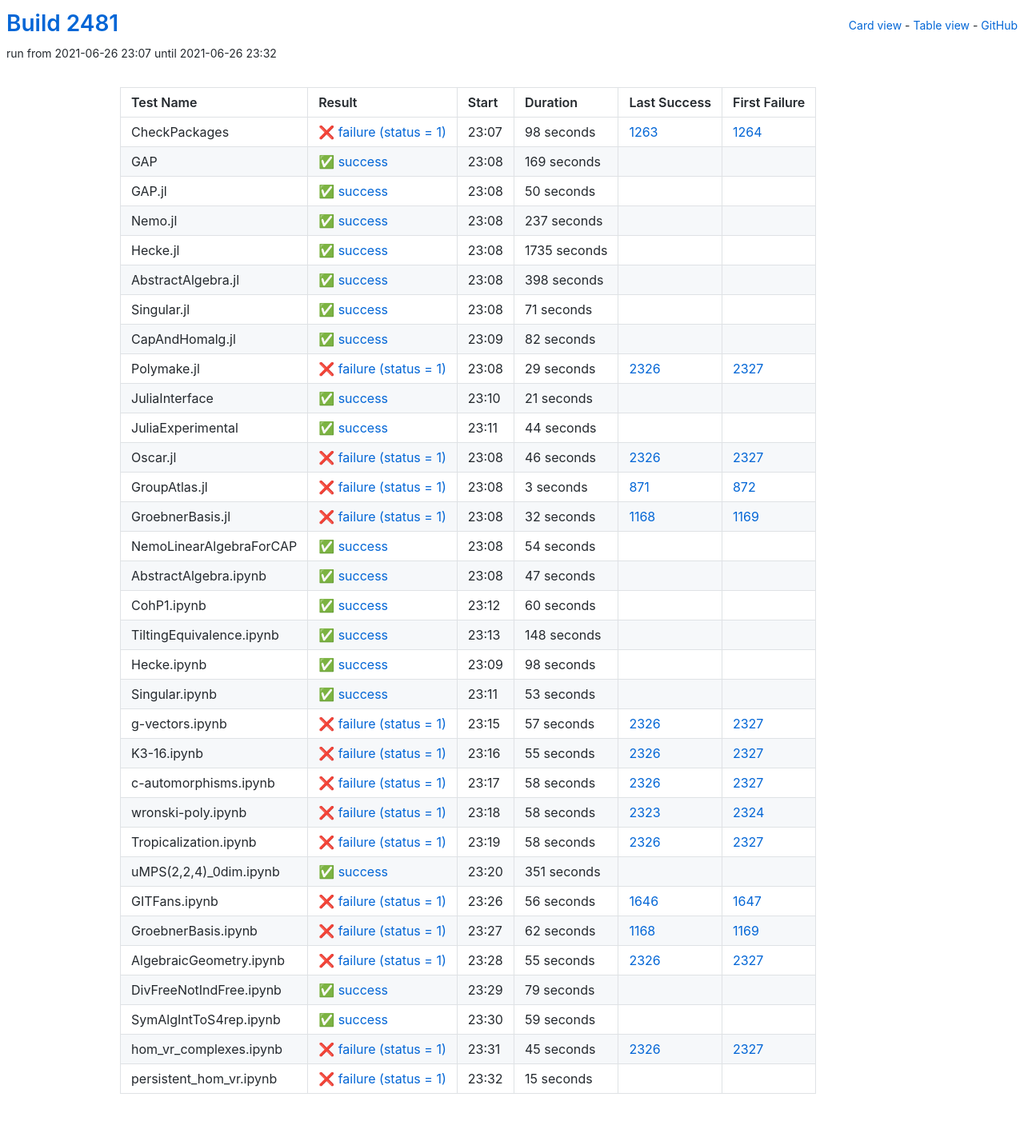
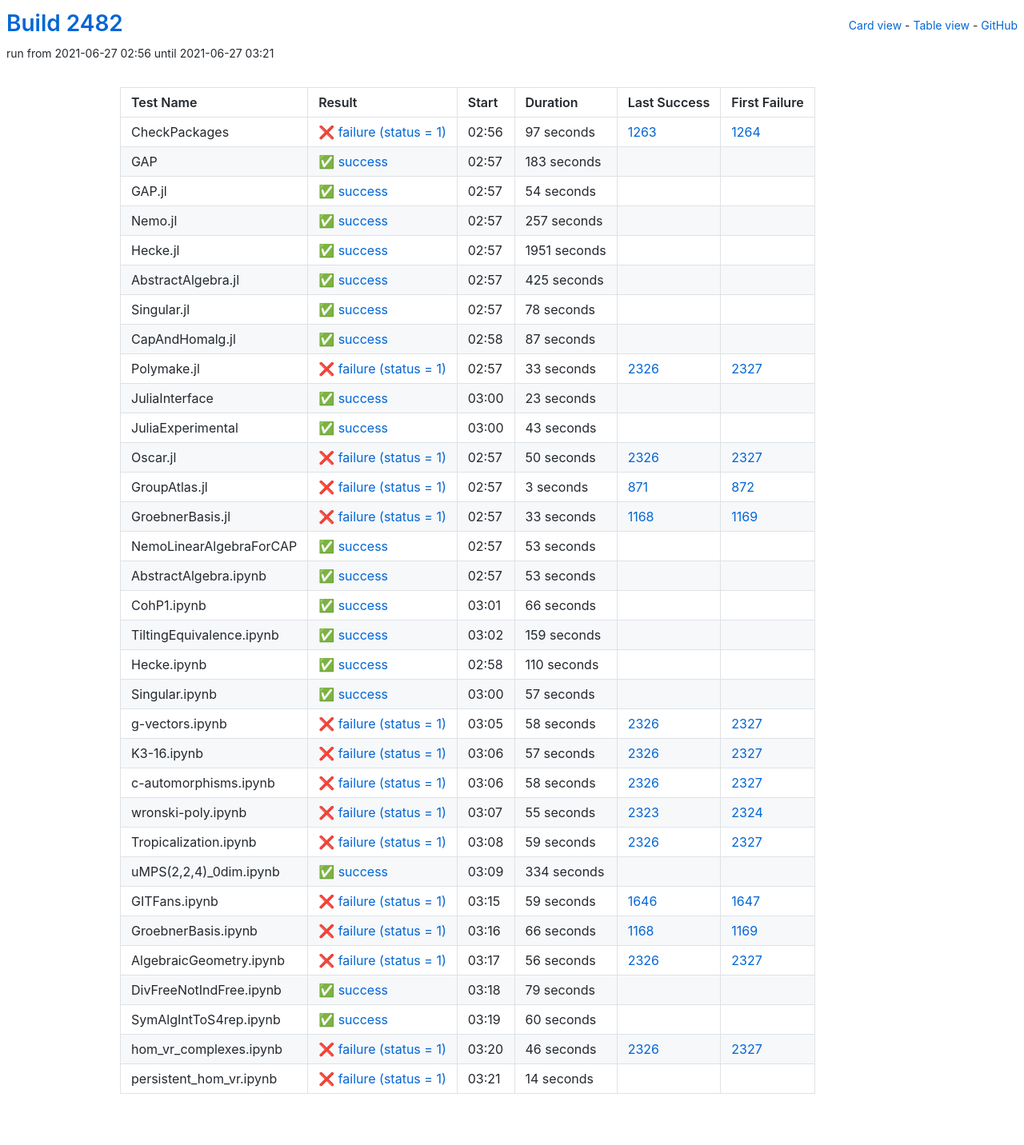
Before and after one commit to oscar-system/oscar-ci-status-stable, a Jekyll site: the page built from table.html, in a window 1280 px wide. Shown: the whole page at 80% size. Built offline with Jekyll 4.4.1, drawn with Linux system fonts in a browser that asks for light colours.

Commit message:
Build #2482

```diff
--- a/_data/ci.yml
+++ b/_data/ci.yml
@@ -1,6 +1,6 @@
 ---
-build: 2481
-build_url: https://oscarci.mathematik.uni-kl.de/job/oscar-stable/2481/
+build: 2482
+build_url: https://oscarci.mathematik.uni-kl.de/job/oscar-stable/2482/
 job: oscar-stable
 organization: oscar-system
 repo: oscar-ci-status-stable
@@ -8,152 +8,152 @@ repourl: https://github.com/oscar-system/oscar-ci-status-stable
 tests:
 - name: CheckPackages
   id: checkpackages
-  log: https://oscarci.mathematik.uni-kl.de/job/oscar-stable/2481/artifact/logs/build-2481/CheckPackages.log
-  start: 2021-06-26 23:07
+  log: https://oscarci.mathematik.uni-kl.de/job/oscar-stable/2482/artifact/logs/build-2482/CheckPackages.log
+  start: 2021-06-27 02:56
   success: false
   exitcode: 1
   status: failure
-  duration: 98
+  duration: 97
   last_success: 1263
   last_success_url: https://oscarci.mathematik.uni-kl.de/job/oscar-stable/1263/
   first_failure: 1264
   first_failure_url: https://oscarci.mathematik.uni-kl.de/job/oscar-stable/1264/
 - name: GAP
   id: gap
-  log: https://oscarci.mathematik.uni-kl.de/job/oscar-stable/2481/artifact/logs/build-2481/GAP.log
-  start: 2021-06-26 23:08
+  log: https://oscarci.mathematik.uni-kl.de/job/oscar-stable/2482/artifact/logs/build-2482/GAP.log
+  start: 2021-06-27 02:57
   success: true
   exitcode: 0
   status: success
-  duration: 169
+  duration: 183
   last_success: false
   last_success_url:
   first_failure: false
   first_failure_url:
 - name: GAP.jl
   id: gap-jl
-  log: https://oscarci.mathematik.uni-kl.de/job/oscar-stable/2481/artifact/logs/build-2481/GAP.jl.log
-  start: 2021-06-26 23:08
+  log: https://oscarci.mathematik.uni-kl.de/job/oscar-stable/2482/artifact/logs/build-2482/GAP.jl.log
+  start: 2021-06-27 02:57
   success: true
   exitcode: 0
   status: success
-  duration: 50
+  duration: 54
   last_success: false
   last_success_url:
   first_failure: false
   first_failure_url:
 - name: Nemo.jl
   id: nemo-jl
-  log: https://oscarci.mathematik.uni-kl.de/job/oscar-stable/2481/artifact/logs/build-2481/Nemo.jl.log
-  start: 2021-06-26 23:08
+  log: https://oscarci.mathematik.uni-kl.de/job/oscar-stable/2482/artifact/logs/build-2482/Nemo.jl.log
+  start: 2021-06-27 02:57
   success: true
   exitcode: 0
   status: success
-  duration: 237
+  duration: 257
   last_success: false
   last_success_url:
   first_failure: false
   first_failure_url:
 - name: Hecke.jl
   id: hecke-jl
-  log: https://oscarci.mathematik.uni-kl.de/job/oscar-stable/2481/artifact/logs/build-2481/Hecke.jl.log
-  start: 2021-06-26 23:08
+  log: https://oscarci.mathematik.uni-kl.de/job/oscar-stable/2482/artifact/logs/build-2482/Hecke.jl.log
+  start: 2021-06-27 02:57
   success: true
   exitcode: 0
   status: success
-  duration: 1735
+  duration: 1951
   last_success: false
   last_success_url:
   first_failure: false
   first_failure_url:
 - name: AbstractAlgebra.jl
   id: abstractalgebra-jl
-  log: https://oscarci.mathematik.uni-kl.de/job/oscar-stable/2481/artifact/logs/build-2481/AbstractAlgebra.jl.log
-  start: 2021-06-26 23:08
+  log: https://oscarci.mathematik.uni-kl.de/job/oscar-stable/2482/artifact/logs/build-2482/AbstractAlgebra.jl.log
+  start: 2021-06-27 02:57
   success: true
   exitcode: 0
   status: success
-  duration: 398
+  duration: 425
   last_success: false
   last_success_url:
   first_failure: false
   first_failure_url:
 - name: Singular.jl
   id: singular-jl
-  log: https://oscarci.mathematik.uni-kl.de/job/oscar-stable/2481/artifact/logs/build-2481/Singular.jl.log
-  start: 2021-06-26 23:08
+  log: https://oscarci.mathematik.uni-kl.de/job/oscar-stable/2482/artifact/logs/build-2482/Singular.jl.log
+  start: 2021-06-27 02:57
   success: true
   exitcode: 0
   status: success
-  duration: 71
+  duration: 78
   last_success: false
   last_success_url:
   first_failure: false
   first_failure_url:
 - name: CapAndHomalg.jl
   id: capandhomalg-jl
-  log: https://oscarci.mathematik.uni-kl.de/job/oscar-stable/2481/artifact/logs/build-2481/CapAndHomalg.jl.log
-  start: 2021-06-26 23:09
+  log: https://oscarci.mathematik.uni-kl.de/job/oscar-stable/2482/artifact/logs/build-2482/CapAndHomalg.jl.log
+  start: 2021-06-27 02:58
   success: true
   exitcode: 0
   status: success
-  duration: 82
+  duration: 87
   last_success: false
   last_success_url:
   first_failure: false
   first_failure_url:
 - name: Polymake.jl
   id: polymake-jl
-  log: https://oscarci.mathematik.uni-kl.de/job/oscar-stable/2481/artifact/logs/build-2481/Polymake.jl.log
-  start: 2021-06-26 23:08
+  log: https://oscarci.mathematik.uni-kl.de/job/oscar-stable/2482/artifact/logs/build-2482/Polymake.jl.log
+  start: 2021-06-27 02:57
   success: false
   exitcode: 1
   status: failure
-  duration: 29
+  duration: 33
   last_success: 2326
   last_success_url: https://oscarci.mathematik.uni-kl.de/job/oscar-stable/2326/
   first_failure: 2327
   first_failure_url: https://oscarci.mathematik.uni-kl.de/job/oscar-stable/2327/
 - name: JuliaInterface
   id: juliainterface
-  log: https://oscarci.mathematik.uni-kl.de/job/oscar-stable/2481/artifact/logs/build-2481/JuliaInterface.log
-  start: 2021-06-26 23:10
+  log: https://oscarci.mathematik.uni-kl.de/job/oscar-stable/2482/artifact/logs/build-2482/JuliaInterface.log
+  start: 2021-06-27 03:00
   success: true
   exitcode: 0
   status: success
-  duration: 21
+  duration: 23
   last_success: false
   last_success_url:
   first_failure: false
   first_failure_url:
 - name: JuliaExperimental
   id: juliaexperimental
-  log: https://oscarci.mathematik.uni-kl.de/job/oscar-stable/2481/artifact/logs/build-2481/JuliaExperimental.log
-  start: 2021-06-26 23:11
+  log: https://oscarci.mathematik.uni-kl.de/job/oscar-stable/2482/artifact/logs/build-2482/JuliaExperimental.log
+  start: 2021-06-27 03:00
   success: true
   exitcode: 0
   status: success
-  duration: 44
+  duration: 43
   last_success: false
   last_success_url:
   first_failure: false
   first_failure_url:
 - name: Oscar.jl
   id: oscar-jl
-  log: https://oscarci.mathematik.uni-kl.de/job/oscar-stable/2481/artifact/logs/build-2481/Oscar.jl.log
-  start: 2021-06-26 23:08
+  log: https://oscarci.mathematik.uni-kl.de/job/oscar-stable/2482/artifact/logs/build-2482/Oscar.jl.log
+  start: 2021-06-27 02:57
   success: false
   exitcode: 1
   status: failure
-  duration: 46
+  duration: 50
   last_success: 2326
   last_success_url: https://oscarci.mathematik.uni-kl.de/job/oscar-stable/2326/
   first_failure: 2327
   first_failure_url: https://oscarci.mathematik.uni-kl.de/job/oscar-stable/2327/
 - name: GroupAtlas.jl
   id: groupatlas-jl
-  log: https://oscarci.mathematik.uni-kl.de/job/oscar-stable/2481/artifact/logs/build-2481/GroupAtlas.jl.log
-  start: 2021-06-26 23:08
+  log: https://oscarci.mathematik.uni-kl.de/job/oscar-stable/2482/artifact/logs/build-2482/GroupAtlas.jl.log
+  start: 2021-06-27 02:57
   success: false
   exitcode: 1
   status: failure
@@ -164,80 +164,20 @@ tests:
   first_failure_url: https://oscarci.mathematik.uni-kl.de/job/oscar-stable/872/
 - name: GroebnerBasis.jl
   id: groebnerbasis-jl
-  log: https://oscarci.mathematik.uni-kl.de/job/oscar-stable/2481/artifact/logs/build-2481/GroebnerBasis.jl.log
-  start: 2021-06-26 23:08
+  log: https://oscarci.mathematik.uni-kl.de/job/oscar-stable/2482/artifact/logs/build-2482/GroebnerBasis.jl.log
+  start: 2021-06-27 02:57
   success: false
   exitcode: 1
   status: failure
-  duration: 32
+  duration: 33
   last_success: 1168
   last_success_url: https://oscarci.mathematik.uni-kl.de/job/oscar-stable/1168/
   first_failure: 1169
   first_failure_url: https://oscarci.mathematik.uni-kl.de/job/oscar-stable/1169/
 - name: NemoLinearAlgebraForCAP
   id: nemolinearalgebraforcap
-  log: https://oscarci.mathematik.uni-kl.de/job/oscar-stable/2481/artifact/logs/build-2481/NemoLinearAlgebraForCAP.log
-  start: 2021-06-26 23:08
-  success: true
-  exitcode: 0
-  status: success
-  duration: 54
-  last_success: false
-  last_success_url:
-  first_failure: false
-  first_failure_url:
-- name: AbstractAlgebra.ipynb
-  id: abstractalgebra-ipynb
-  log: https://oscarci.mathematik.uni-kl.de/job/oscar-stable/2481/artifact/logs/build-2481/AbstractAlgebra.ipynb.log
-  start: 2021-06-26 23:08
-  success: true
-  exitcode: 0
-  status: success
-  duration: 47
-  last_success: false
-  last_success_url:
-  first_failure: false
-  first_failure_url:
-- name: CohP1.ipynb
-  id: cohp1-ipynb
-  log: https://oscarci.mathematik.uni-kl.de/job/oscar-stable/2481/artifact/logs/build-2481/CohP1.ipynb.log
-  start: 2021-06-26 23:12
-  success: true
-  exitcode: 0
-  status: success
-  duration: 60
-  last_success: false
-  last_success_url:
-  first_failure: false
-  first_failure_url:
-- name: TiltingEquivalence.ipynb
-  id: tiltingequivalence-ipynb
-  log: https://oscarci.mathematik.uni-kl.de/job/oscar-stable/2481/artifact/logs/build-2481/TiltingEquivalence.ipynb.log
-  start: 2021-06-26 23:13
-  success: true
-  exitcode: 0
-  status: success
-  duration: 148
-  last_success: false
-  last_success_url:
-  first_failure: false
-  first_failure_url:
-- name: Hecke.ipynb
-  id: hecke-ipynb
-  log: https://oscarci.mathematik.uni-kl.de/job/oscar-stable/2481/artifact/logs/build-2481/Hecke.ipynb.log
-  start: 2021-06-26 23:09
-  success: true
-  exitcode: 0
-  status: success
-  duration: 98
-  last_success: false
-  last_success_url:
-  first_failure: false
-  first_failure_url:
-- name: Singular.ipynb
-  id: singular-ipynb
-  log: https://oscarci.mathematik.uni-kl.de/job/oscar-stable/2481/artifact/logs/build-2481/Singular.ipynb.log
-  start: 2021-06-26 23:11
+  log: https://oscarci.mathematik.uni-kl.de/job/oscar-stable/2482/artifact/logs/build-2482/NemoLinearAlgebraForCAP.log
+  start: 2021-06-27 02:57
   success: true
   exitcode: 0
   status: success
@@ -246,10 +186,82 @@ tests:
   last_success_url:
   first_failure: false
   first_failure_url:
+- name: AbstractAlgebra.ipynb
+  id: abstractalgebra-ipynb
+  log: https://oscarci.mathematik.uni-kl.de/job/oscar-stable/2482/artifact/logs/build-2482/AbstractAlgebra.ipynb.log
+  start: 2021-06-27 02:57
+  success: true
+  exitcode: 0
+  status: success
+  duration: 53
+  last_success: false
+  last_success_url:
+  first_failure: false
+  first_failure_url:
+- name: CohP1.ipynb
+  id: cohp1-ipynb
+  log: https://oscarci.mathematik.uni-kl.de/job/oscar-stable/2482/artifact/logs/build-2482/CohP1.ipynb.log
+  start: 2021-06-27 03:01
+  success: true
+  exitcode: 0
+  status: success
+  duration: 66
+  last_success: false
+  last_success_url:
+  first_failure: false
+  first_failure_url:
+- name: TiltingEquivalence.ipynb
+  id: tiltingequivalence-ipynb
+  log: https://oscarci.mathematik.uni-kl.de/job/oscar-stable/2482/artifact/logs/build-2482/TiltingEquivalence.ipynb.log
+  start: 2021-06-27 03:02
+  success: true
+  exitcode: 0
+  status: success
+  duration: 159
+  last_success: false
+  last_success_url:
+  first_failure: false
+  first_failure_url:
+- name: Hecke.ipynb
+  id: hecke-ipynb
+  log: https://oscarci.mathematik.uni-kl.de/job/oscar-stable/2482/artifact/logs/build-2482/Hecke.ipynb.log
+  start: 2021-06-27 02:58
+  success: true
+  exitcode: 0
+  status: success
+  duration: 110
+  last_success: false
+  last_success_url:
+  first_failure: false
+  first_failure_url:
+- name: Singular.ipynb
+  id: singular-ipynb
+  log: https://oscarci.mathematik.uni-kl.de/job/oscar-stable/2482/artifact/logs/build-2482/Singular.ipynb.log
+  start: 2021-06-27 03:00
+  success: true
+  exitcode: 0
+  status: success
+  duration: 57
+  last_success: false
+  last_success_url:
+  first_failure: false
+  first_failure_url:
 - name: g-vectors.ipynb
   id: g-vectors-ipynb
-  log: https://oscarci.mathematik.uni-kl.de/job/oscar-stable/2481/artifact/logs/build-2481/g-vectors.ipynb.log
-  start: 2021-06-26 23:15
+  log: https://oscarci.mathematik.uni-kl.de/job/oscar-stable/2482/artifact/logs/build-2482/g-vectors.ipynb.log
+  start: 2021-06-27 03:05
+  success: false
+  exitcode: 1
+  status: failure
+  duration: 58
+  last_success: 2326
+  last_success_url: https://oscarci.mathematik.uni-kl.de/job/oscar-stable/2326/
+  first_failure: 2327
+  first_failure_url: https://oscarci.mathematik.uni-kl.de/job/oscar-stable/2327/
+- name: K3-16.ipynb
+  id: k3-16-ipynb
+  log: https://oscarci.mathematik.uni-kl.de/job/oscar-stable/2482/artifact/logs/build-2482/K3-16.ipynb.log
+  start: 2021-06-27 03:06
   success: false
   exitcode: 1
   status: failure
@@ -258,22 +270,10 @@ tests:
   last_success_url: https://oscarci.mathematik.uni-kl.de/job/oscar-stable/2326/
   first_failure: 2327
   first_failure_url: https://oscarci.mathematik.uni-kl.de/job/oscar-stable/2327/
-- name: K3-16.ipynb
-  id: k3-16-ipynb
-  log: https://oscarci.mathematik.uni-kl.de/job/oscar-stable/2481/artifact/logs/build-2481/K3-16.ipynb.log
-  start: 2021-06-26 23:16
-  success: false
-  exitcode: 1
-  status: failure
-  duration: 55
-  last_success: 2326
-  last_success_url: https://oscarci.mathematik.uni-kl.de/job/oscar-stable/2326/
-  first_failure: 2327
-  first_failure_url: https://oscarci.mathematik.uni-kl.de/job/oscar-stable/2327/
 - name: c-automorphisms.ipynb
   id: c-automorphisms-ipynb
-  log: https://oscarci.mathematik.uni-kl.de/job/oscar-stable/2481/artifact/logs/build-2481/c-automorphisms.ipynb.log
-  start: 2021-06-26 23:17
+  log: https://oscarci.mathematik.uni-kl.de/job/oscar-stable/2482/artifact/logs/build-2482/c-automorphisms.ipynb.log
+  start: 2021-06-27 03:06
   success: false
   exitcode: 1
   status: failure
@@ -284,80 +284,80 @@ tests:
   first_failure_url: https://oscarci.mathematik.uni-kl.de/job/oscar-stable/2327/
 - name: wronski-poly.ipynb
   id: wronski-poly-ipynb
-  log: https://oscarci.mathematik.uni-kl.de/job/oscar-stable/2481/artifact/logs/build-2481/wronski-poly.ipynb.log
-  start: 2021-06-26 23:18
+  log: https://oscarci.mathematik.uni-kl.de/job/oscar-stable/2482/artifact/logs/build-2482/wronski-poly.ipynb.log
+  start: 2021-06-27 03:07
   success: false
   exitcode: 1
   status: failure
-  duration: 58
+  duration: 55
   last_success: 2323
   last_success_url: https://oscarci.mathematik.uni-kl.de/job/oscar-stable/2323/
   first_failure: 2324
   first_failure_url: https://oscarci.mathematik.uni-kl.de/job/oscar-stable/2324/
 - name: Tropicalization.ipynb
   id: tropicalization-ipynb
-  log: https://oscarci.mathematik.uni-kl.de/job/oscar-stable/2481/artifact/logs/build-2481/Tropicalization.ipynb.log
-  start: 2021-06-26 23:19
+  log: https://oscarci.mathematik.uni-kl.de/job/oscar-stable/2482/artifact/logs/build-2482/Tropicalization.ipynb.log
+  start: 2021-06-27 03:08
   success: false
   exitcode: 1
   status: failure
-  duration: 58
+  duration: 59
   last_success: 2326
   last_success_url: https://oscarci.mathematik.uni-kl.de/job/oscar-stable/2326/
   first_failure: 2327
   first_failure_url: https://oscarci.mathematik.uni-kl.de/job/oscar-stable/2327/
 - name: uMPS(2,2,4)_0dim.ipynb
   id: umps-2-2-4-0dim-ipynb
-  log: https://oscarci.mathematik.uni-kl.de/job/oscar-stable/2481/artifact/logs/build-2481/uMPS-2-2-4-_0dim.ipynb.log
-  start: 2021-06-26 23:20
+  log: https://oscarci.mathematik.uni-kl.de/job/oscar-stable/2482/artifact/logs/build-2482/uMPS-2-2-4-_0dim.ipynb.log
+  start: 2021-06-27 03:09
   success: true
   exitcode: 0
   status: success
-  duration: 351
+  duration: 334
   last_success: false
   last_success_url:
   first_failure: false
   first_failure_url:
 - name: GITFans.ipynb
   id: gitfans-ipynb
-  log: https://oscarci.mathematik.uni-kl.de/job/oscar-stable/2481/artifact/logs/build-2481/GITFans.ipynb.log
-  start: 2021-06-26 23:26
+  log: https://oscarci.mathematik.uni-kl.de/job/oscar-stable/2482/artifact/logs/build-2482/GITFans.ipynb.log
+  start: 2021-06-27 03:15
   success: false
   exitcode: 1
   status: failure
-  duration: 56
+  duration: 59
   last_success: 1646
   last_success_url: https://oscarci.mathematik.uni-kl.de/job/oscar-stable/1646/
   first_failure: 1647
   first_failure_url: https://oscarci.mathematik.uni-kl.de/job/oscar-stable/1647/
 - name: GroebnerBasis.ipynb
   id: groebnerbasis-ipynb
-  log: https://oscarci.mathematik.uni-kl.de/job/oscar-stable/2481/artifact/logs/build-2481/GroebnerBasis.ipynb.log
-  start: 2021-06-26 23:27
+  log: https://oscarci.mathematik.uni-kl.de/job/oscar-stable/2482/artifact/logs/build-2482/GroebnerBasis.ipynb.log
+  start: 2021-06-27 03:16
   success: false
   exitcode: 1
   status: failure
-  duration: 62
+  duration: 66
   last_success: 1168
   last_success_url: https://oscarci.mathematik.uni-kl.de/job/oscar-stable/1168/
   first_failure: 1169
   first_failure_url: https://oscarci.mathematik.uni-kl.de/job/oscar-stable/1169/
 - name: AlgebraicGeometry.ipynb
   id: algebraicgeometry-ipynb
-  log: https://oscarci.mathematik.uni-kl.de/job/oscar-stable/2481/artifact/logs/build-2481/AlgebraicGeometry.ipynb.log
-  start: 2021-06-26 23:28
+  log: https://oscarci.mathematik.uni-kl.de/job/oscar-stable/2482/artifact/logs/build-2482/AlgebraicGeometry.ipynb.log
+  start: 2021-06-27 03:17
   success: false
   exitcode: 1
   status: failure
-  duration: 55
+  duration: 56
   last_success: 2326
   last_success_url: https://oscarci.mathematik.uni-kl.de/job/oscar-stable/2326/
   first_failure: 2327
   first_failure_url: https://oscarci.mathematik.uni-kl.de/job/oscar-stable/2327/
 - name: DivFreeNotIndFree.ipynb
   id: divfreenotindfree-ipynb
-  log: https://oscarci.mathematik.uni-kl.de/job/oscar-stable/2481/artifact/logs/build-2481/DivFreeNotIndFree.ipynb.log
-  start: 2021-06-26 23:29
+  log: https://oscarci.mathematik.uni-kl.de/job/oscar-stable/2482/artifact/logs/build-2482/DivFreeNotIndFree.ipynb.log
+  start: 2021-06-27 03:18
   success: true
   exitcode: 0
   status: success
@@ -368,36 +368,36 @@ tests:
   first_failure_url:
 - name: SymAlgIntToS4rep.ipynb
   id: symalginttos4rep-ipynb
-  log: https://oscarci.mathematik.uni-kl.de/job/oscar-stable/2481/artifact/logs/build-2481/SymAlgIntToS4rep.ipynb.log
-  start: 2021-06-26 23:30
+  log: https://oscarci.mathematik.uni-kl.de/job/oscar-stable/2482/artifact/logs/build-2482/SymAlgIntToS4rep.ipynb.log
+  start: 2021-06-27 03:19
   success: true
   exitcode: 0
   status: success
-  duration: 59
+  duration: 60
   last_success: false
   last_success_url:
   first_failure: false
   first_failure_url:
 - name: hom_vr_complexes.ipynb
   id: hom-vr-complexes-ipynb
-  log: https://oscarci.mathematik.uni-kl.de/job/oscar-stable/2481/artifact/logs/build-2481/hom_vr_complexes.ipynb.log
-  start: 2021-06-26 23:31
+  log: https://oscarci.mathematik.uni-kl.de/job/oscar-stable/2482/artifact/logs/build-2482/hom_vr_complexes.ipynb.log
+  start: 2021-06-27 03:20
   success: false
   exitcode: 1
   status: failure
-  duration: 45
+  duration: 46
   last_success: 2326
   last_success_url: https://oscarci.mathematik.uni-kl.de/job/oscar-stable/2326/
   first_failure: 2327
   first_failure_url: https://oscarci.mathematik.uni-kl.de/job/oscar-stable/2327/
 - name: persistent_hom_vr.ipynb
   id: persistent-hom-vr-ipynb
-  log: https://oscarci.mathematik.uni-kl.de/job/oscar-stable/2481/artifact/logs/build-2481/persistent_hom_vr.ipynb.log
-  start: 2021-06-26 23:32
+  log: https://oscarci.mathematik.uni-kl.de/job/oscar-stable/2482/artifact/logs/build-2482/persistent_hom_vr.ipynb.log
+  start: 2021-06-27 03:21
   success: false
   exitcode: 1
   status: failure
-  duration: 15
+  duration: 14
   last_success: false
   last_success_url:
   first_failure: false
```
Also changed, not shown: README.md.
